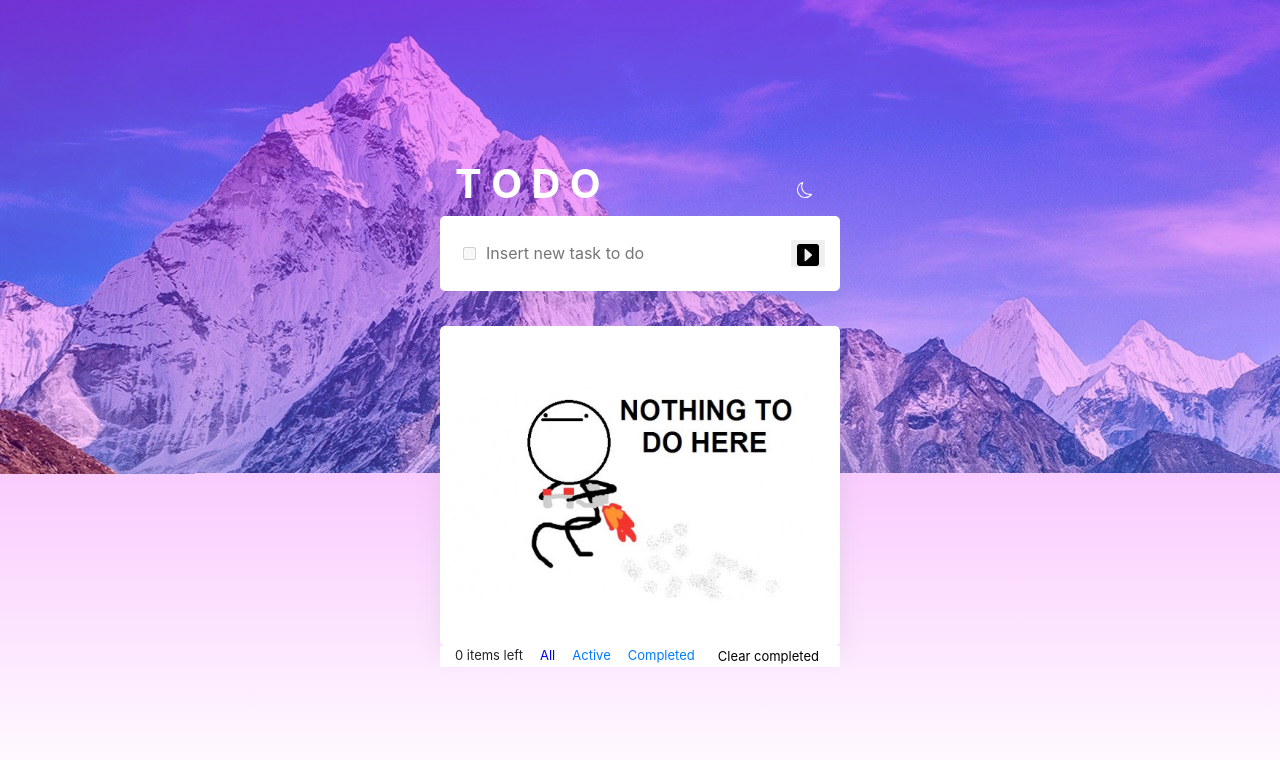
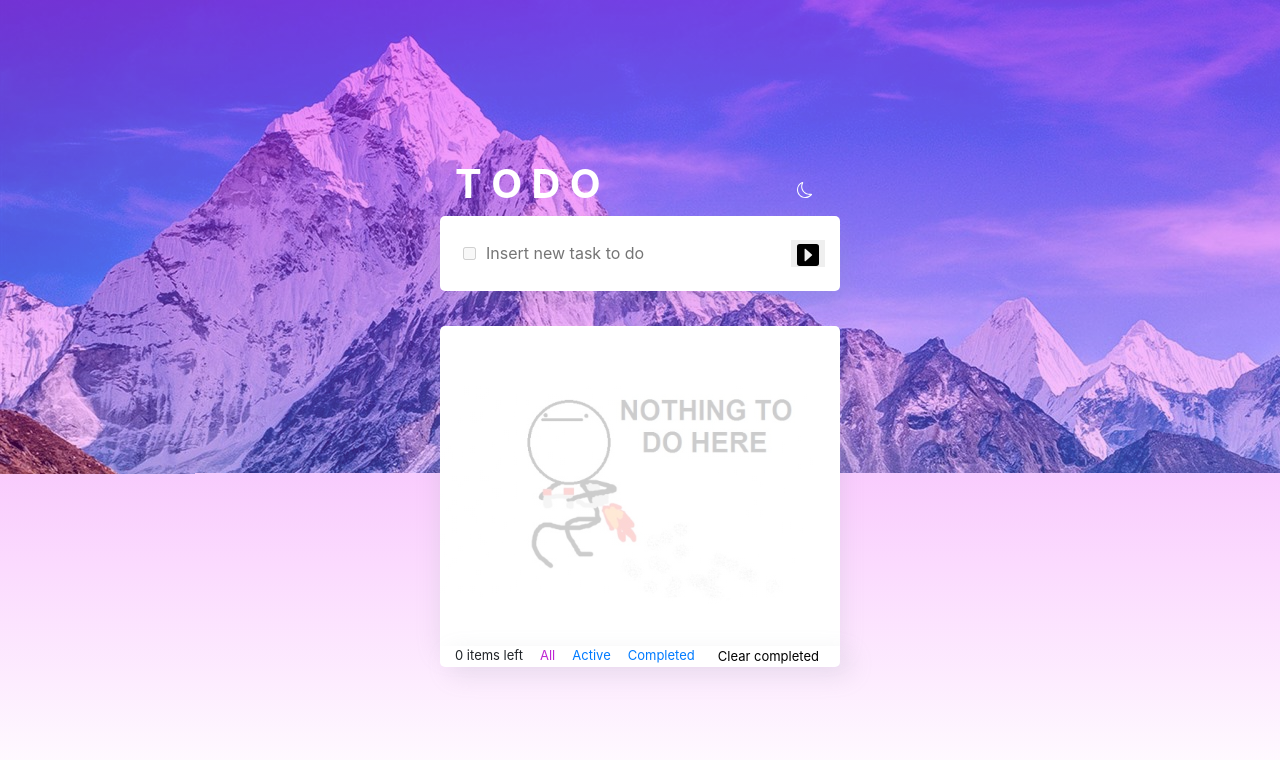
Before and after one commit to assembler-institute/reactjs-wish-list, a React (Create React App) app: page / in a window 1280 px wide. Shown: the top 760 px of the page. Built offline with nearby package versions, Linux system fonts and the light colour scheme.

Commit message:
colors and shadow

```diff
--- a/src/components/Footer/Footer.scss
+++ b/src/components/Footer/Footer.scss
@@ -1,4 +1,6 @@
 footer > div {
+  border-radius: 0px 0px 5px 5px ;
+  box-shadow: rgba(149, 157, 165, 0.2) 10px 8px 24px;
   display: flex;
   font-size: small;
   justify-content: flex-end;
@@ -15,5 +17,5 @@ footer > div {
 }
 
 .active {
-  color: blue;
+  color: rgb(191, 39, 211);
 }
--- a/src/components/List/List.scss
+++ b/src/components/List/List.scss
@@ -1,10 +1,10 @@
 .list-container{
-  border-radius: 5px;
+  border-radius: 5px 5px 0px 0px;
   box-shadow: rgba(149, 157, 165, 0.2) 0 8px 24px;
   min-height: 40vh;
   display: flex;
   ul {
-    border-radius: 5px;
+    border-radius: 5px 5px 0px 0px;
     line-height: 300%;
     overflow-y: auto;
     flex-grow: 1;
@@ -21,7 +21,9 @@
 }
 
 .empty-list {
-  background-image: url("../../img/nothing-todo.jpg");
+  background:
+  linear-gradient(to bottom, rgba(255, 255, 255, 0.8), rgba(255, 255, 255, 0.8)),
+  url("../../img/nothing-todo.jpg");
   background-repeat: no-repeat;
   background-size: contain;
   background-position: center;
--- a/src/components/Task/Task.js
+++ b/src/components/Task/Task.js
@@ -1,7 +1,6 @@
 import React from "react";
 import "./Task.scss";
-
-const classNames = require("classnames");
+import classNames from "classnames/bind";
 
 function Task({ task, handleRemoveTask, handleCheckboxChange }) {
   function onTaskRemove(event) {
```
